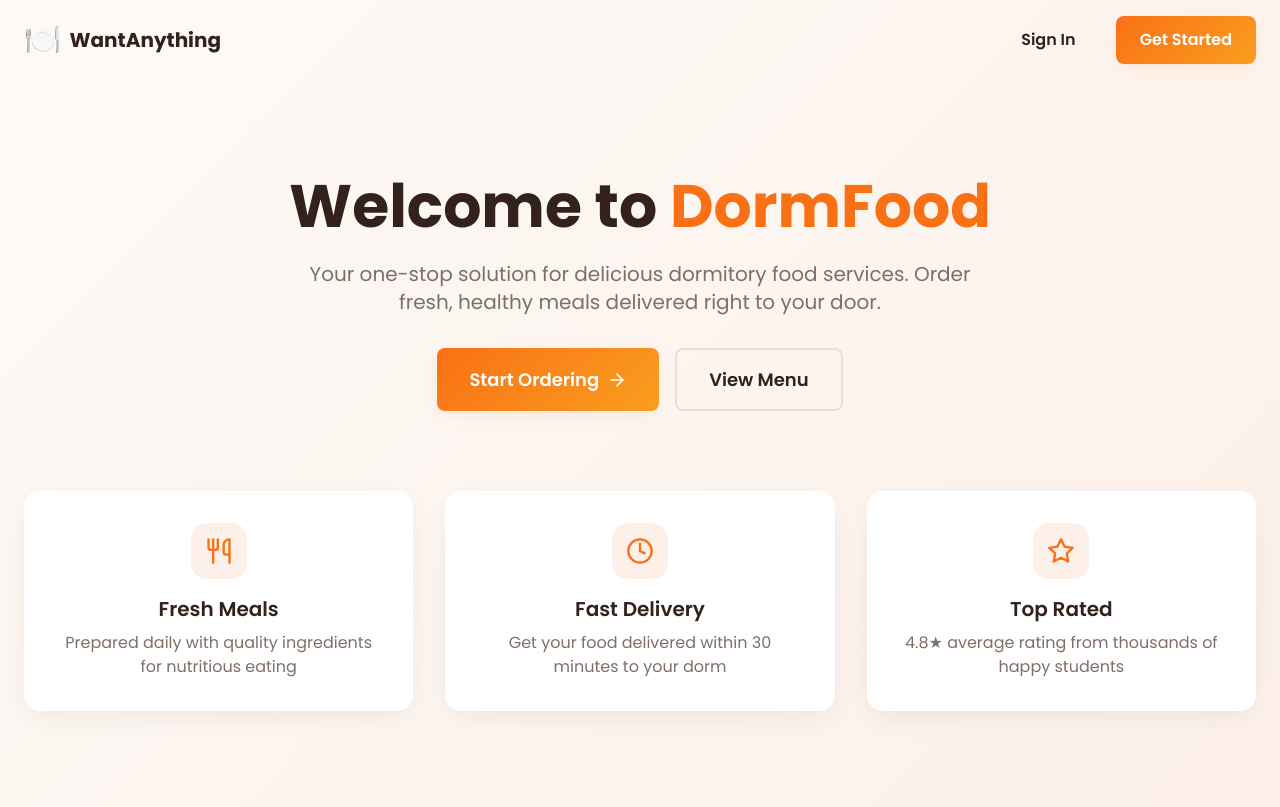
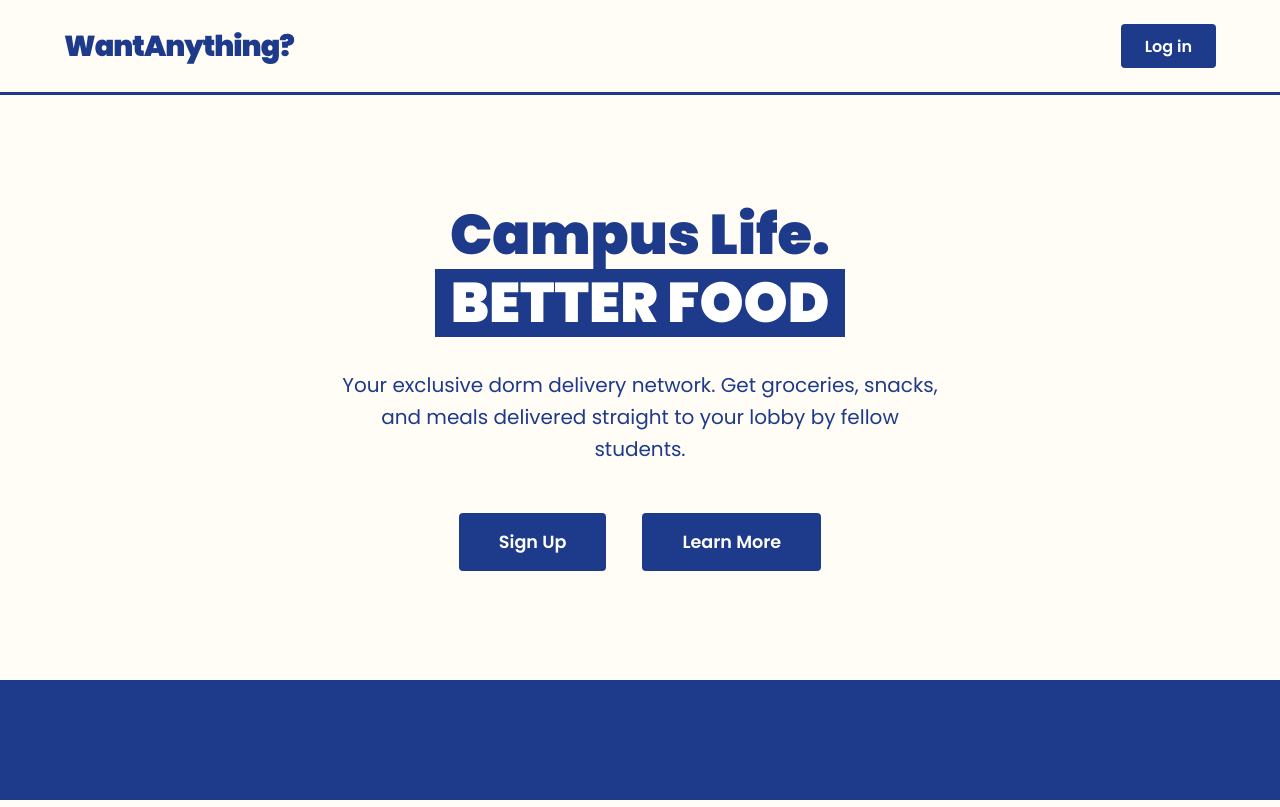
Before and after one commit to prabhguron/NWHACKS-DormFood-, a plain HTML site: page homePage.html in a window 1280 px wide. Drawn offline with nearby package versions, Linux system fonts and the light colour scheme.

Commit message:
Landing page!

```diff
--- a/homePage.html
+++ b/homePage.html
@@ -3,92 +3,45 @@
 <head>
     <meta charset="UTF-8">
     <meta name="viewport" content="width=device-width, initial-scale=1.0">
-    <title>DormFood - Delicious Dorm Meals Delivered</title>
+    <title>WantAnything? - Campus Delivery</title>
     <link rel="preconnect" href="https://fonts.googleapis.com">
     <link rel="preconnect" href="https://fonts.gstatic.com" crossorigin>
-    <link href="https://fonts.googleapis.com/css2?family=Poppins:wght@400;500;600;700&display=swap" rel="stylesheet">
-    <script src="https://cdn.tailwindcss.com"></script>
+    <link href="https://fonts.googleapis.com/css2?family=Poppins:wght@400;600;900&display=swap" rel="stylesheet">
     <link rel="stylesheet" href="styles.css">
 </head>
-<body class="hero-gradient">
-    <nav class="flex items-center justify-between px-6 py-4 max-w-7xl mx-auto">
-        <div class="flex items-center gap-2">
-            <span class="text-3xl">🍽️</span>
-            <span class="text-xl font-bold text-foreground">WantAnything</span>
+<body>
+
+    <header class="navbar">
+        <div class="logo-container" id="nav-logo">
+            <span class="logo-text">WantAnything?</span>
         </div>
-        <div class="flex items-center gap-4">
-            <button class="btn btn-ghost" id="signInBtn">Sign In</button>
-            <button class="btn btn-primary" id="getStartedBtn">Get Started</button>
+        <div class="nav-actions">
+            <button id="btn-login" class="btn btn-small">Log in</button>
         </div>
-    </nav>
+    </header>
 
-    <main class="max-w-7xl mx-auto px-6 py-16 lg:py-24">
-        <div class="text-center max-w-3xl mx-auto animate-fade-in">
-            <h1 class="text-4xl lg:text-6xl font-bold text-foreground leading-tight mb-6">
-                Welcome to
-                <span class="text-primary">DormFood</span>
+    <main class="hero-section">
+        <div class="hero-content">
+            <h1 class="hero-title">
+                <span class="title-top">Campus Life.</span>
+                <span class="title-block">BETTER FOOD</span>
             </h1>
-            <p class="text-lg lg:text-xl text-muted-foreground mb-8 max-w-2xl mx-auto">
-                Your one-stop solution for delicious dormitory food services.
-                Order fresh, healthy meals delivered right to your door.
+
+            <p class="hero-description" id="hero-text">
+                Your exclusive dorm delivery network. Get groceries, snacks,
+                and meals delivered straight to your lobby by fellow students.
             </p>
-            <div class="flex flex-col sm:flex-row gap-4 justify-center">
-                <button class="btn btn-primary btn-lg w-full sm:w-auto" id="startOrderingBtn">
-                    Start Ordering
-                    <svg xmlns="http://www.w3.org/2000/svg" width="20" height="20" viewBox="0 0 24 24" fill="none" stroke="currentColor" stroke-width="2" stroke-linecap="round" stroke-linejoin="round">
-                        <path d="M5 12h14"/>
-                        <path d="m12 5 7 7-7 7"/>
-                    </svg>
-                </button>
 
-                <button class="btn btn-outline btn-lg w-full sm:w-auto" id="viewMenuBtn">
-                    View Menu
-                </button>
-            </div>
-        </div>
-
-        <div class="grid md:grid-cols-3 gap-8 mt-20">
-            <div class="card-auth p-8 text-center animate-fade-in delay-1">
-                <div class="icon-box">
-                    <svg xmlns="http://www.w3.org/2000/svg" width="28" height="28" viewBox="0 0 24 24" fill="none" stroke="currentColor" stroke-width="2" stroke-linecap="round" stroke-linejoin="round">
-                        <path d="M3 2v7c0 1.1.9 2 2 2h4a2 2 0 0 0 2-2V2"/>
-                        <path d="M7 2v20"/>
-                        <path d="M21 15V2v0a5 5 0 0 0-5 5v6c0 1.1.9 2 2 2h3Zm0 0v7"/>
-                    </svg>
-                </div>
-                <h3 class="text-xl font-semibold text-foreground mb-2">Fresh Meals</h3>
-                <p class="text-muted-foreground">
-                    Prepared daily with quality ingredients for nutritious eating
-                </p>
-            </div>
-
-            <div class="card-auth p-8 text-center animate-fade-in delay-2">
-                <div class="icon-box">
-                    <svg xmlns="http://www.w3.org/2000/svg" width="28" height="28" viewBox="0 0 24 24" fill="none" stroke="currentColor" stroke-width="2" stroke-linecap="round" stroke-linejoin="round">
-                        <circle cx="12" cy="12" r="10"/>
-                        <polyline points="12 6 12 12 16 14"/>
-                    </svg>
-                </div>
-                <h3 class="text-xl font-semibold text-foreground mb-2">Fast Delivery</h3>
-                <p class="text-muted-foreground">
-                    Get your food delivered within 30 minutes to your dorm
-                </p>
-            </div>
-
-            <div class="card-auth p-8 text-center animate-fade-in delay-3">
-                <div class="icon-box">
-                    <svg xmlns="http://www.w3.org/2000/svg" width="28" height="28" viewBox="0 0 24 24" fill="none" stroke="currentColor" stroke-width="2" stroke-linecap="round" stroke-linejoin="round">
-                        <polygon points="12 2 15.09 8.26 22 9.27 17 14.14 18.18 21.02 12 17.77 5.82 21.02 7 14.14 2 9.27 8.91 8.26 12 2"/>
-                    </svg>
-                </div>
-                <h3 class="text-xl font-semibold text-foreground mb-2">Top Rated</h3>
-                <p class="text-muted-foreground">
-                    4.8★ average rating from thousands of happy students
-                </p>
+            <div class="hero-buttons">
+                <button id="btn-signup" class="btn btn-large">Sign Up</button>
+                <button id="btn-learn-more" class="btn btn-large">Learn More</button>
             </div>
         </div>
     </main>
 
-    <script src="loginSign.js"></script>
+    <footer class="footer-bar" id="main-footer">
+        </footer>
+
+    <script src="script.js"></script>
 </body>
 </html>
--- a/styles.css
+++ b/styles.css
@@ -1,174 +1,176 @@
+/*
+   1. CSS VARIABLES (Theme Configuration)
+*/
 :root {
-    --background: 30 50% 98%;
-    --foreground: 20 30% 15%;
-    --card: 0 0% 100%;
-    --card-foreground: 20 30% 15%;
-    --primary: 24 95% 53%;
-    --primary-foreground: 0 0% 100%;
-    --secondary: 30 30% 94%;
-    --muted: 30 20% 94%;
-    --muted-foreground: 20 10% 45%;
-    --accent: 24 80% 95%;
-    --accent-foreground: 24 95% 40%;
-    --border: 30 20% 88%;
-    --radius: 0.75rem;
-    --gradient-primary: linear-gradient(135deg, hsl(24 95% 53%) 0%, hsl(35 95% 55%) 100%);
-    --gradient-hero: linear-gradient(135deg, hsl(30 50% 98%) 0%, hsl(24 80% 95%) 100%);
-    --shadow-soft: 0 4px 20px -4px hsl(24 95% 53% / 0.15);
-    --shadow-card: 0 8px 30px -8px hsl(20 30% 15% / 0.1);
+    /* Color Palette - "The Varsity Navy" */
+    --color-primary: #1e3a8a;       /* Deep Navy Blue */
+    --color-background: #FFFDF5;    /* Cream / Off-White */
+    --color-white: #ffffff;         /* Pure White for Text on Blue */
+    --color-text-body: #334155;     /* Softer dark blue/grey for body text */
+
+    /* Typography */
+    --font-main: 'Poppins', sans-serif;
+
+    /* Spacing & Layout */
+    --max-width: 100%;
+    --border-radius: 4px; /* Slightly boxy look like the image */
 }
 
+/*
+   2. GLOBAL RESET & BASE STYLES
+*/
 * {
-    border-color: hsl(var(--border));
+    margin: 0;
+    padding: 0;
+    box-sizing: border-box;
 }
 
 body {
-    background-color: hsl(var(--background));
-    color: hsl(var(--foreground));
-    font-family: 'Poppins', sans-serif;
-    margin: 0;
-    padding: 0;
-}
-
-.hero-gradient {
-    background: var(--gradient-hero);
+    background-color: var(--color-background);
+    font-family: var(--font-main);
+    color: var(--color-primary);
+    display: flex;
+    flex-direction: column;
     min-height: 100vh;
 }
 
+/*
+   3. COMPONENT: BUTTONS
+*/
 .btn {
-    padding: 0.75rem 1.5rem;
-    border-radius: 0.5rem;
+    background-color: var(--color-primary);
+    color: var(--color-white);
+    border: none;
+    font-family: var(--font-main);
     font-weight: 600;
-    transition: all 0.2s;
-    display: inline-flex;
-    align-items: center;
-    gap: 0.5rem;
     cursor: pointer;
-    text-decoration: none;
-    border: none;
-    font-size: 1rem;
-    font-family: 'Poppins', sans-serif;
+    transition: transform 0.2s ease, opacity 0.2s ease;
+    border-radius: var(--border-radius);
 }
 
-.btn-primary {
-    background: var(--gradient-primary);
-    color: hsl(var(--primary-foreground));
-    box-shadow: var(--shadow-soft);
+.btn:hover {
+    transform: translateY(-2px);
+    opacity: 0.9;
 }
 
-.btn-primary:hover {
-    opacity: 0.9;
-    transform: translateY(-1px);
-    box-shadow: 0 6px 25px -4px hsl(24 95% 53% / 0.25);
+.btn:active {
+    transform: translateY(0);
 }
 
-.btn-ghost {
-    background-color: transparent;
-    color: hsl(var(--foreground));
+.btn-small {
+    padding: 0.6rem 1.5rem;
+    font-size: 1rem;
 }
 
-.btn-ghost:hover {
-    background-color: hsl(var(--muted));
+.btn-large {
+    padding: 1rem 2.5rem;
+    font-size: 1.1rem;
+    margin: 0 10px; /* Spacing between buttons */
 }
 
-.btn-outline {
-    background-color: transparent;
-    border: 2px solid hsl(var(--border));
-    color: hsl(var(--foreground));
+/*
+   4. LAYOUT: NAVBAR
+*/
+.navbar {
+    display: flex;
+    justify-content: space-between;
+    align-items: center;
+    padding: 1.5rem 5%;
+    max-width: var(--max-width);
+    margin: 0 auto;
+    width: 100%;
+    border-bottom: 3px solid var(--color-primary); /* Matches image top border vibe */
 }
 
-.btn-outline:hover {
-    background-color: hsl(var(--secondary));
-    border-color: hsl(var(--primary));
+.logo-text {
+    font-weight: 900; /* Extra bold */
+    font-size: 1.8rem;
+    letter-spacing: -1px;
+    color: var(--color-primary);
 }
 
-.btn-lg {
-    padding: 1rem 2rem;
-    font-size: 1.125rem;
+/*
+   5. LAYOUT: HERO SECTION
+*/
+.hero-section {
+    flex: 1; /* Pushes footer down */
+    display: flex;
+    justify-content: center;
+    align-items: center;
+    text-align: center;
+    padding: 4rem 1rem;
 }
 
-.card-auth {
-    background-color: hsl(var(--card));
-    border-radius: 1rem;
-    box-shadow: var(--shadow-card);
-    transition: transform 0.2s, box-shadow 0.2s;
+.hero-content {
+    max-width: 800px;
 }
 
-.card-auth:hover {
-    transform: translateY(-4px);
-    box-shadow: 0 12px 40px -8px hsl(20 30% 15% / 0.15);
+.hero-title {
+    display: flex;
+    flex-direction: column;
+    align-items: center;
+    line-height: 1.1;
+    margin-bottom: 2rem;
 }
 
-.text-primary {
-    color: hsl(var(--primary));
+.title-top {
+    font-weight: 900;
+    font-size: 3.5rem; /* Adjust based on preference */
+    color: var(--color-primary);
+    margin-bottom: 0.2rem;
 }
 
-.text-foreground {
-    color: hsl(var(--foreground));
+.title-block {
+    background-color: var(--color-primary);
+    color: var(--color-white);
+    font-weight: 900;
+    font-size: 3.5rem;
+    padding: 0.2rem 1rem;
+    text-transform: uppercase;
+    /* The "Boxy" look from the image */
 }
 
-.text-muted-foreground {
-    color: hsl(var(--muted-foreground));
+.hero-description {
+    font-size: 1.25rem;
+    line-height: 1.6;
+    color: var(--color-primary); /* Or use --color-text-body for softer look */
+    margin-bottom: 3rem;
+    max-width: 600px;
+    margin-left: auto;
+    margin-right: auto;
 }
 
-.bg-accent {
-    background-color: hsl(var(--accent));
+.hero-buttons {
+    display: flex;
+    justify-content: center;
+    flex-wrap: wrap;
+    gap: 1rem;
 }
 
-.icon-box {
-    width: 3.5rem;
-    height: 3.5rem;
-    border-radius: 1rem;
-    background-color: hsl(var(--accent));
-    display: flex;
-    align-items: center;
-    justify-content: center;
-    margin: 0 auto 1rem;
+/*
+   6. LAYOUT: FOOTER
+ */
+.footer-bar {
+    height: 120px; /* Thick bar at bottom like image */
+    background-color: var(--color-primary);
+    width: 100%;
+    margin-top: auto;
 }
 
-.icon-box svg {
-    width: 1.75rem;
-    height: 1.75rem;
-    color: hsl(var(--primary));
-}
+/*
+   7. RESPONSIVE ADJUSTMENTS (Mobile)
+ */
+@media (max-width: 768px) {
+    .title-top, .title-block {
+        font-size: 2.5rem;
+    }
 
-@keyframes fadeIn {
-    from {
-        opacity: 0;
-        transform: translateY(10px);
+    .hero-description {
+        font-size: 1rem;
     }
-    to {
-        opacity: 1;
-        transform: translateY(0);
+
+    .btn-large {
+        width: 100%; /* Full width buttons on mobile */
+        margin: 5px 0;
     }
 }
-
-.animate-fade-in {
-    animation: fadeIn 0.5s ease-out forwards;
-    opacity: 0;
-}
-
-.delay-1 {
-    animation-delay: 0.1s;
-}
-
-.delay-2 {
-    animation-delay: 0.2s;
-}
-
-.delay-3 {
-    animation-delay: 0.3s;
-}
-
-@keyframes float {
-    0%, 100% {
-        transform: translateY(0px);
-    }
-    50% {
-        transform: translateY(-10px);
-    }
-}
-
-.animate-float {
-    animation: float 6s ease-in-out infinite;
-}
```
